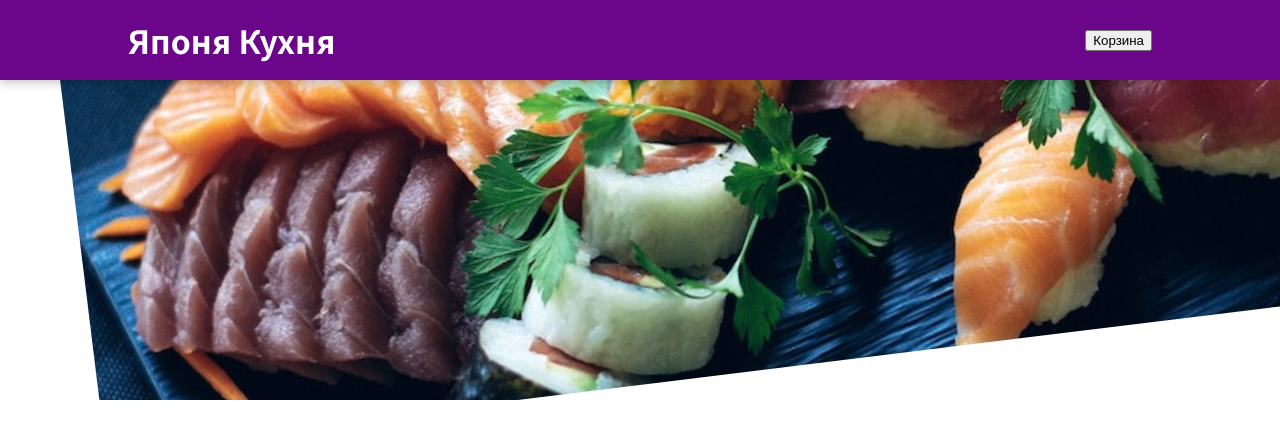
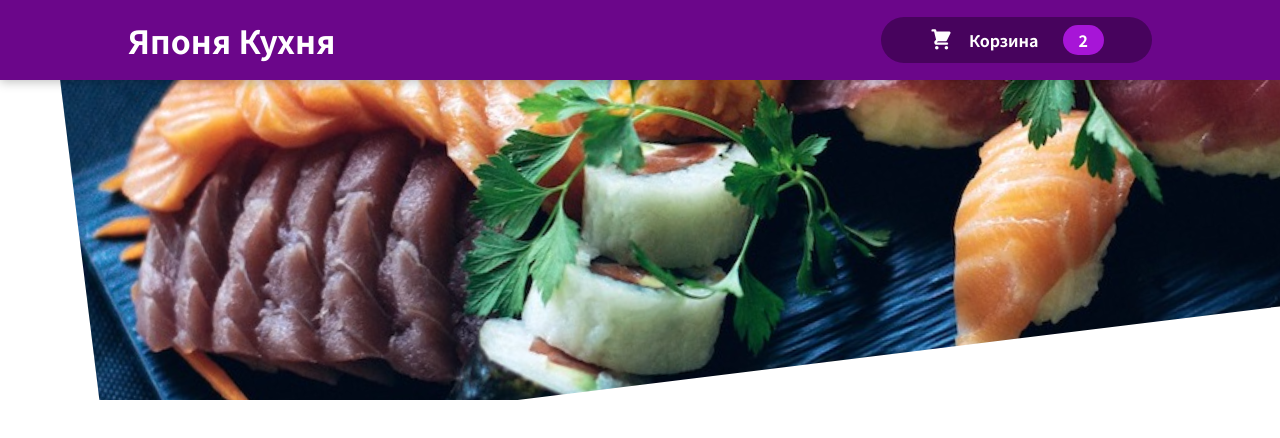
Before and after one commit to Singlelol/food_ordering_app, a React (Create React App) app: page / in a window 1280 px wide. Shown: the top 438 px of the page. Built offline with nearby package versions, Linux system fonts and the light colour scheme.

Commit message:
add: add HeaderCardButton module

```diff
--- /dev/null
+++ b/src/components/Cart/CartIcon.js
@@ -0,0 +1,13 @@
+const CartIcon = () => {
+  return (
+    <svg
+      xmlns="http://www.w3.org/2000/svg"
+      viewBox="0 0 20 20"
+      fill="currentColor"
+    >
+      <path d="M3 1a1 1 0 000 2h1.22l.305 1.222a.997.997 0 00.01.042l1.358 5.43-.893.892C3.74 11.846 4.632 14 6.414 14H15a1 1 0 000-2H6.414l1-1H14a1 1 0 00.894-.553l3-6A1 1 0 0017 3H6.28l-.31-1.243A1 1 0 005 1H3zM16 16.5a1.5 1.5 0 11-3 0 1.5 1.5 0 013 0zM6.5 18a1.5 1.5 0 100-3 1.5 1.5 0 000 3z" />
+    </svg>
+  );
+};
+
+export default CartIcon;
--- a/src/components/Layout/Header.js
+++ b/src/components/Layout/Header.js
@@ -1,4 +1,5 @@
 import React from "react";
+import HeaderCardButton from "./HeaderCardButton";
 import sushiImage from "../../assets/sushi.jpg"
 import styles from "./Header.module.css"
 
@@ -6,7 +7,7 @@ const Header = (props) => {
   return <React.Fragment>
     <header className={styles.header}>
       <h1>Японя Кухня</h1>
-      <button>Корзина</button>
+      <HeaderCardButton />
     </header>
     <div className={styles['main-image']}>
       <img src={sushiImage} alt='Блюда японской кухни'/>
--- /dev/null
+++ b/src/components/Layout/HeaderCardButton.js
@@ -0,0 +1,16 @@
+import CartIcon from "../Cart/CartIcon";
+import styles from "./HeaderCardButton.module.css"
+
+const HeaderCardButton = (props) => {
+  return <button className={styles.button}>
+    <span className={styles.icon}>
+      <CartIcon />
+    </span>
+    <span>Корзина</span>
+    <span className={styles.badge}>
+      2
+    </span>
+  </button>
+}
+
+export default HeaderCardButton;
--- /dev/null
+++ b/src/components/Layout/HeaderCardButton.module.css
@@ -0,0 +1,59 @@
+.button {
+  cursor: pointer;
+  font: inherit;
+  border: none;
+  background-color: #47035d;
+  color: white;
+  padding: 0.5rem 3rem;
+  display: flex;
+  justify-content: space-around;
+  align-items: center;
+  border-radius: 25px;
+  font-weight: bold;
+}
+
+.button:hover,
+.button:active {
+  background-color: #2b0239;
+}
+
+.icon {
+  width: 1.5rem;
+  height: 1.5rem;
+  margin-right: 1rem;
+}
+
+.badge {
+  background-color: #a715d7;
+  padding: 0.2rem 1rem;
+  border-radius: 20px;
+  margin-left: 1.5rem;
+  font-weight: bold;
+}
+
+.button:hover .badge,
+.button:active .badge {
+  background-color: #6d0d8d;
+}
+
+.bump {
+  animation: bump 300ms ease-out;
+}
+
+@keyframes bump {
+  0% {
+    transform: scale(1);
+  }
+  10% {
+    transform: scale(0.9);
+  }
+  30% {
+    transform: scale(1.1);
+  }
+  50% {
+    transform: scale(1.15);
+  }
+  100% {
+    transform: scale(1);
+  }
+}
```
